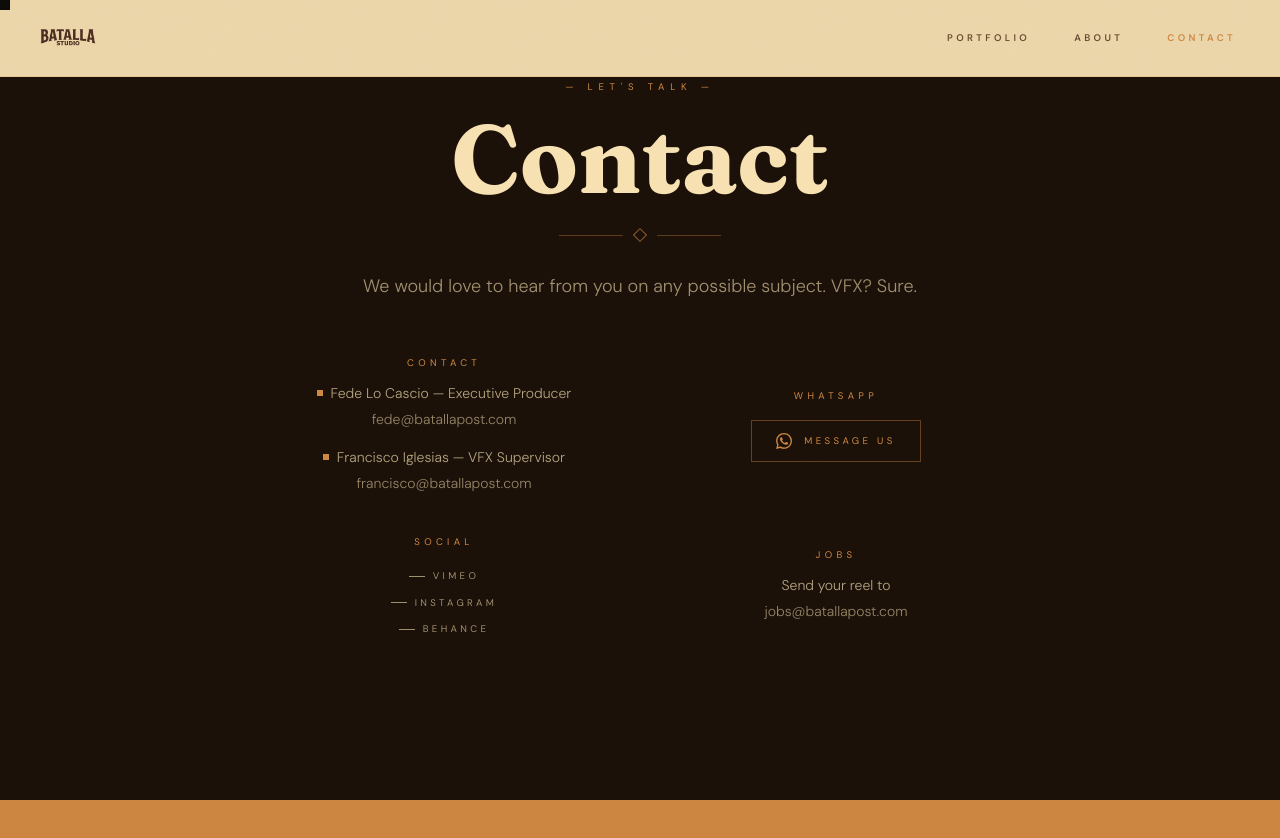
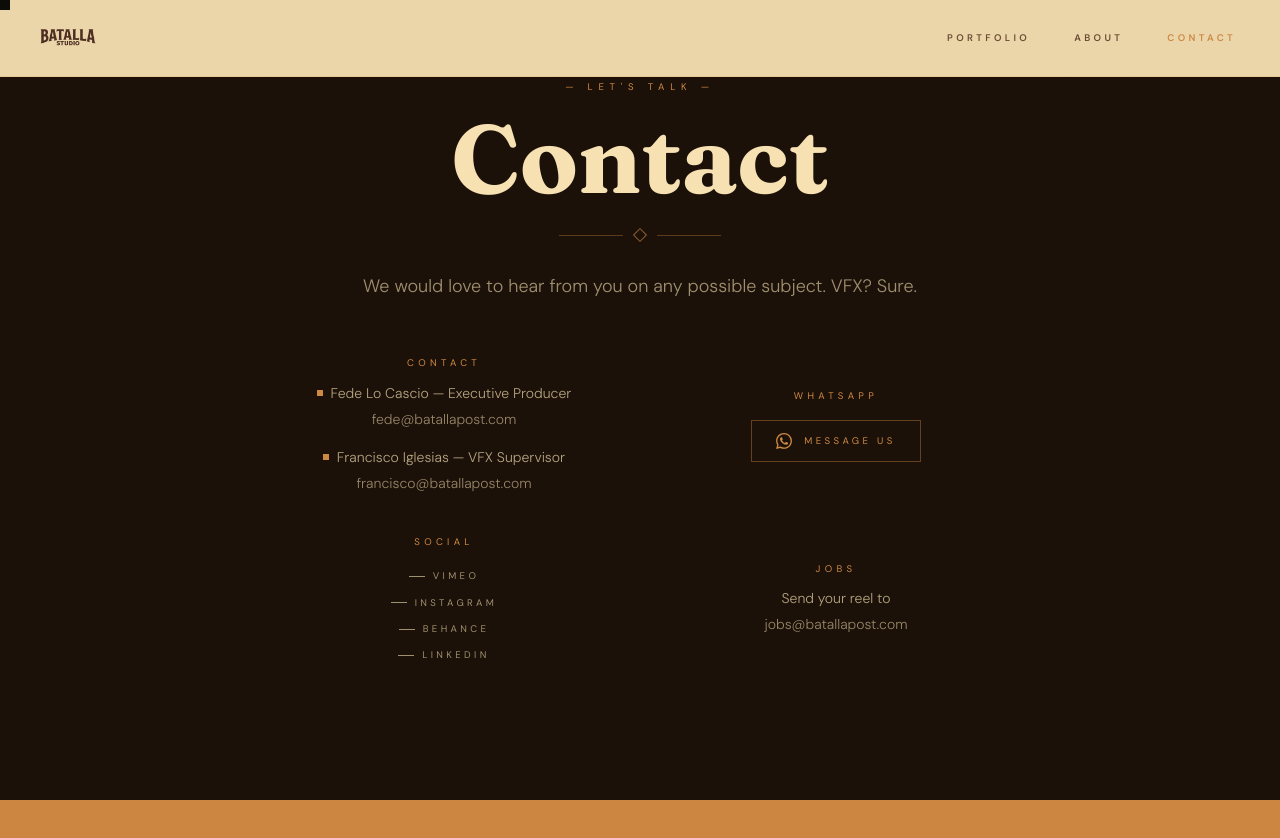
Before and after one commit to batallapost-vfx/batalla-studio, a Next.js app: page /contact in a window 1280 px wide. Shown: the top 838 px of the page. Built offline with nearby package versions, Linux system fonts and the light colour scheme.

Commit message:
Corrige el link de LinkedIn y lo suma a las redes de Contacto
Co-Authored-By: Claude Opus 5.5 <noreply@anthropic.com>

```diff
--- a/app/layout.tsx
+++ b/app/layout.tsx
@@ -117,6 +117,7 @@ const ORGANIZATION_JSON_LD = {
     "https://vimeo.com/batallapost",
     "https://www.instagram.com/batallastudio_/",
     "https://www.behance.net/batallastudio",
+    "https://www.linkedin.com/company/batalla-studio/",
   ],
 };
 
--- a/components/ContactSection.tsx
+++ b/components/ContactSection.tsx
@@ -2,6 +2,7 @@ const SOCIAL_LINKS = [
   { label: "Vimeo",     href: "https://vimeo.com/batallapost"          },
   { label: "Instagram", href: "https://www.instagram.com/batallastudio_/" },
   { label: "Behance",   href: "https://www.behance.net/batallastudio"  },
+  { label: "LinkedIn",  href: "https://www.linkedin.com/company/batalla-studio/" },
 ];
 
 export default function ContactSection() {
--- a/components/Footer.tsx
+++ b/components/Footer.tsx
@@ -29,7 +29,7 @@ const SOCIAL_LINKS = [
   },
   {
     label: "LinkedIn",
-    href: "https://linkedin.com/company/batallastudio",
+    href: "https://www.linkedin.com/company/batalla-studio/",
     icon: (
       <svg
         className="w-5 h-5"
```
